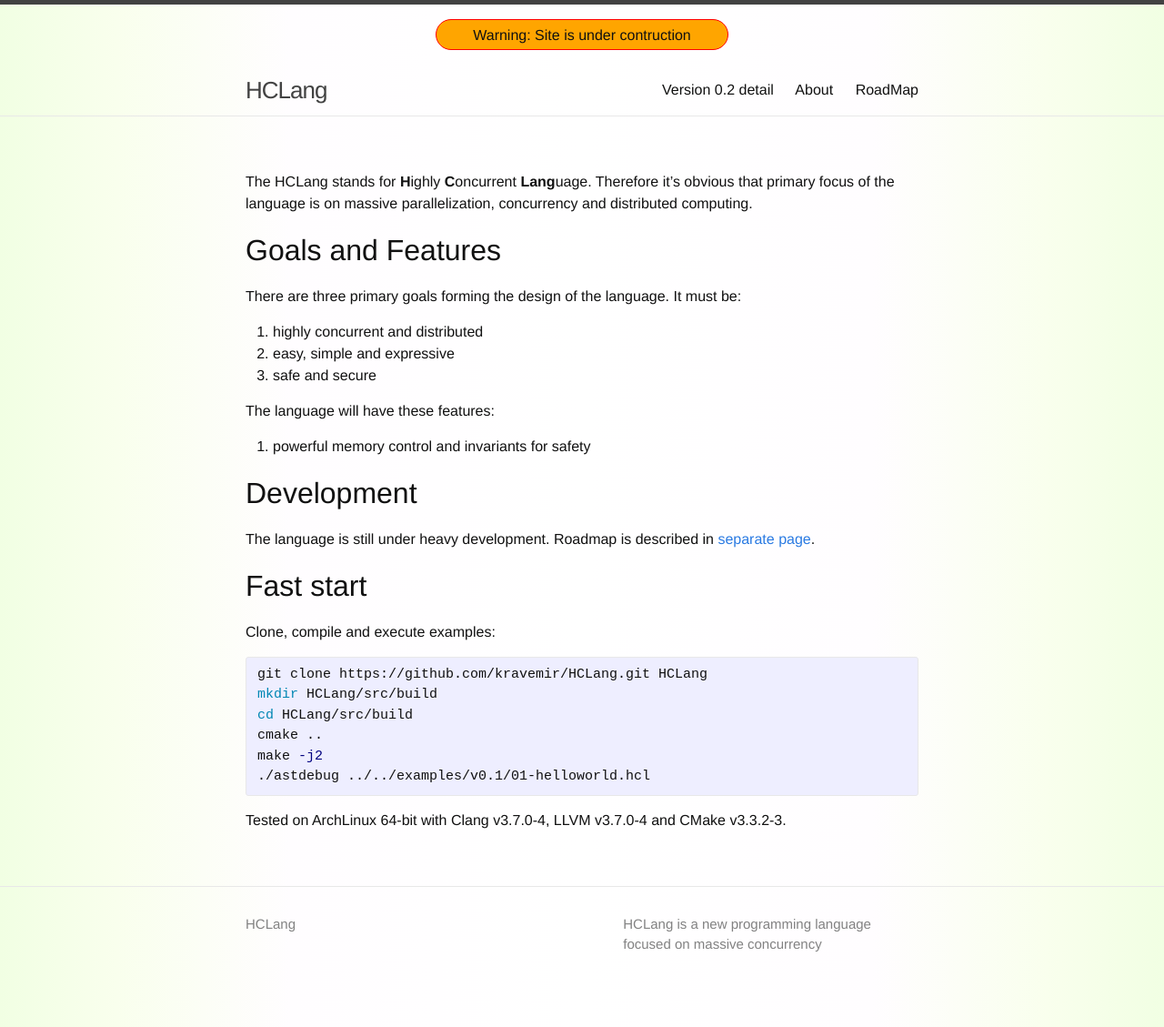
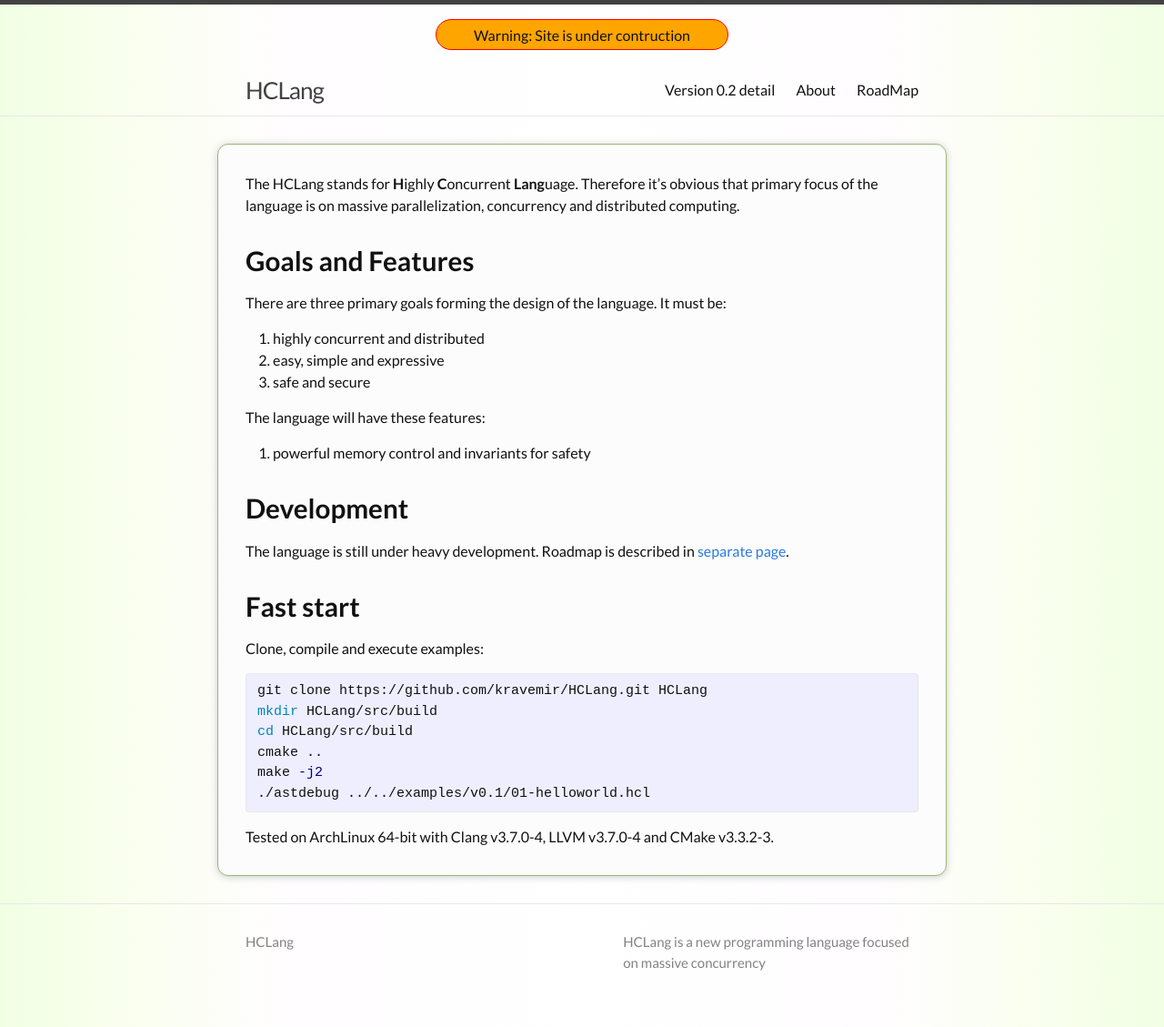
Before and after one commit to kravemir/HCLang, a Jekyll site: the page built from index.md, in a window 1280 px wide. Shown: the whole page at 91% size. Built offline with Jekyll 4.4.1, drawn with Linux system fonts in a browser that asks for light colours.

Commit message:
more styles, roadmap heading fix

```diff
--- a/_sass/_base.scss
+++ b/_sass/_base.scss
@@ -1,3 +1,7 @@
+@import url(https://fonts.googleapis.com/css?family=Lato:400,400italic,700,900);
+
+$base-font-family: 'Lato', sans-serif;
+
 /**
  * Reset some basic elements
  */
@@ -82,9 +86,36 @@ li {
  * Headings
  */
 h1, h2, h3, h4, h5, h6 {
+    margin-top: $spacing-unit;
     font-weight: $base-font-weight;
+    line-height: 1.3;
 }
 
+h1 + h2, h2 + h3, h3 + h4, h4 + h5 {
+    margin-top: $spacing-unit / 2;
+}
+
+
+h1 {
+    font-size: 2.0em;
+    font-weight: 900;
+    letter-spacing: 0.05em;
+}
+
+h2 {
+    font-size: 1.85em;
+    font-weight: 700;
+}
+
+h3 {
+    font-size: 1.55em;
+    font-weight: 700;
+}
+
+h4 {
+    font-size: 1.4em;
+    font-weight: normal;
+}
 
 
 /**
--- a/_sass/_layout.scss
+++ b/_sass/_layout.scss
@@ -169,6 +169,14 @@
  */
 .page-content {
     padding: $spacing-unit 0;
+
+    > .wrapper {
+        background: #FCFCFC;
+        box-shadow: 0px 1px 0.5em #CCC;
+        padding-top: 1px;
+        border-radius: 0.75em;
+        border: solid 1px #98B976;
+    }
 }
 
 .page-heading {
@@ -203,40 +211,6 @@
     margin-bottom: $spacing-unit;
 }
 
-.post-title {
-    font-size: 42px;
-    letter-spacing: -1px;
-    line-height: 1;
-
-    @include media-query($on-laptop) {
-        font-size: 36px;
-    }
-}
-
 .post-content {
     margin-bottom: $spacing-unit;
-
-    h2 {
-        font-size: 32px;
-
-        @include media-query($on-laptop) {
-            font-size: 28px;
-        }
-    }
-
-    h3 {
-        font-size: 26px;
-
-        @include media-query($on-laptop) {
-            font-size: 22px;
-        }
-    }
-
-    h4 {
-        font-size: 20px;
-
-        @include media-query($on-laptop) {
-            font-size: 18px;
-        }
-    }
 }
```
Also changed, not shown: roadmap.md (+1 -0 lines).
